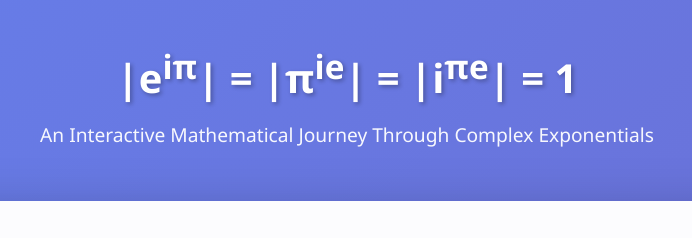
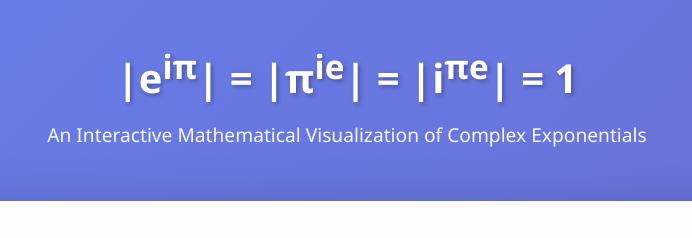
Before and after one commit to Powellga/complex-exponentials-visualization, a plain HTML site: page index.html in a window 1280 px wide. Shown: the top 238 px of the page, 293-985 px from the left. Drawn offline with Linux system fonts and the light colour scheme.

Commit message:
Add files via upload

```diff
--- a/index.html
+++ b/index.html
@@ -262,7 +262,7 @@
     <div class="main-container">
         <header>
             <h1>|e<sup>iπ</sup>| = |π<sup>ie</sup>| = |i<sup>πe</sup>| = 1</h1>
-            <p>An Interactive Mathematical Journey Through Complex Exponentials</p>
+            <p>An Interactive Mathematical Visualization of Complex Exponentials</p>
         </header>
 
         <div class="content-wrapper">
```
